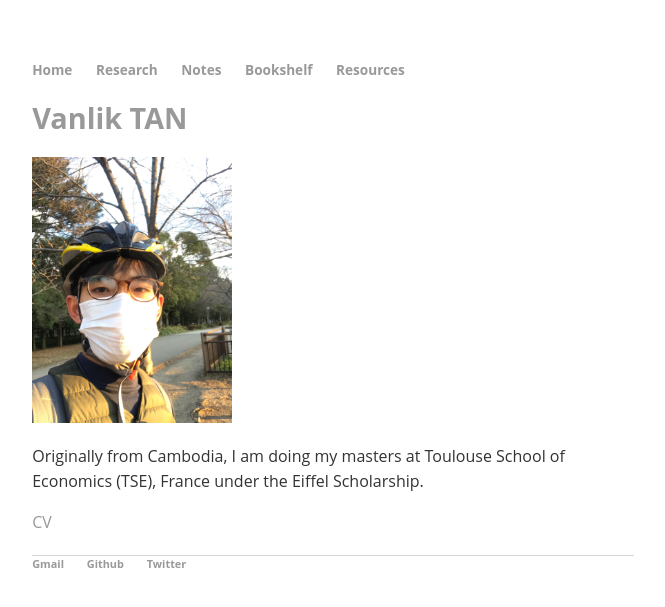
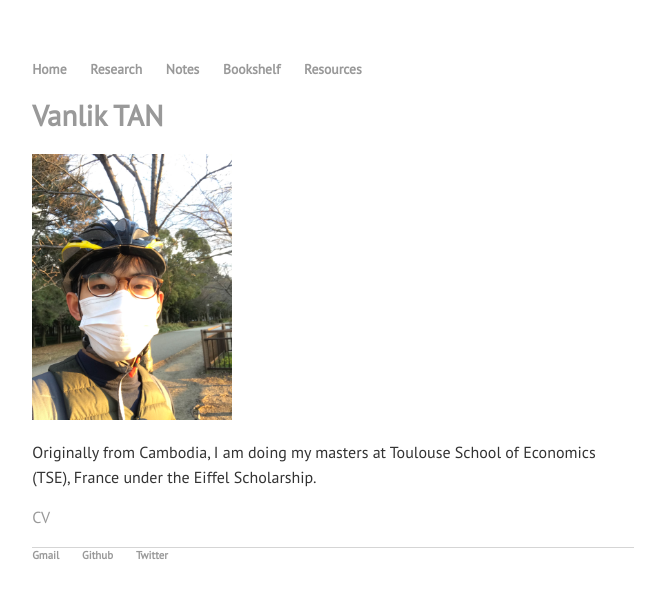
Before and after one commit to Vanlik/v-lik, a Jekyll site: the page built from index.html, in a window 1280 px wide. Shown: the top 607 px of the page, without its empty margins (307-972 px from the left). Built offline with Jekyll 4.4.1, drawn with Linux system fonts in a browser that asks for light colours.

Commit message:
Change font family

```diff
--- a/css/main.css
+++ b/css/main.css
@@ -1,9 +1,9 @@
-body {font-family: 'Open Sans',sans-serif ; margin: 60px auto; width: 47%; }
+body {font-family: 'PT Sans', sans-serif; margin: 60px auto; width: 47%; }
 @media(max-width: 768px) {
-body {font-family: 'Open Sans', sans-serif; margin: 60px auto; width: 85%; }
+body {font-family: 'PT Sans', sans-serif; margin: 60px auto; width: 85%; }
 }
 nav ul, footer ul {
-    font-family: 'Open Sans', sans-serif;
+    font-family: 'PT Sans', sans-serif;
     padding: 0;
     margin: 0;
     font-size: .85em;
@@ -22,7 +22,7 @@ a:hover {
     text-decoration: underline;
 }
 h1, h2, h3, h4 {
-    font-family: 'Open Sans', sans-serif;
+    font-family: 'PT Sans', sans-serif;
 }
 h1 { font-size: 1.8em;  }
 h2 { font-size: 1.7em; }
```
